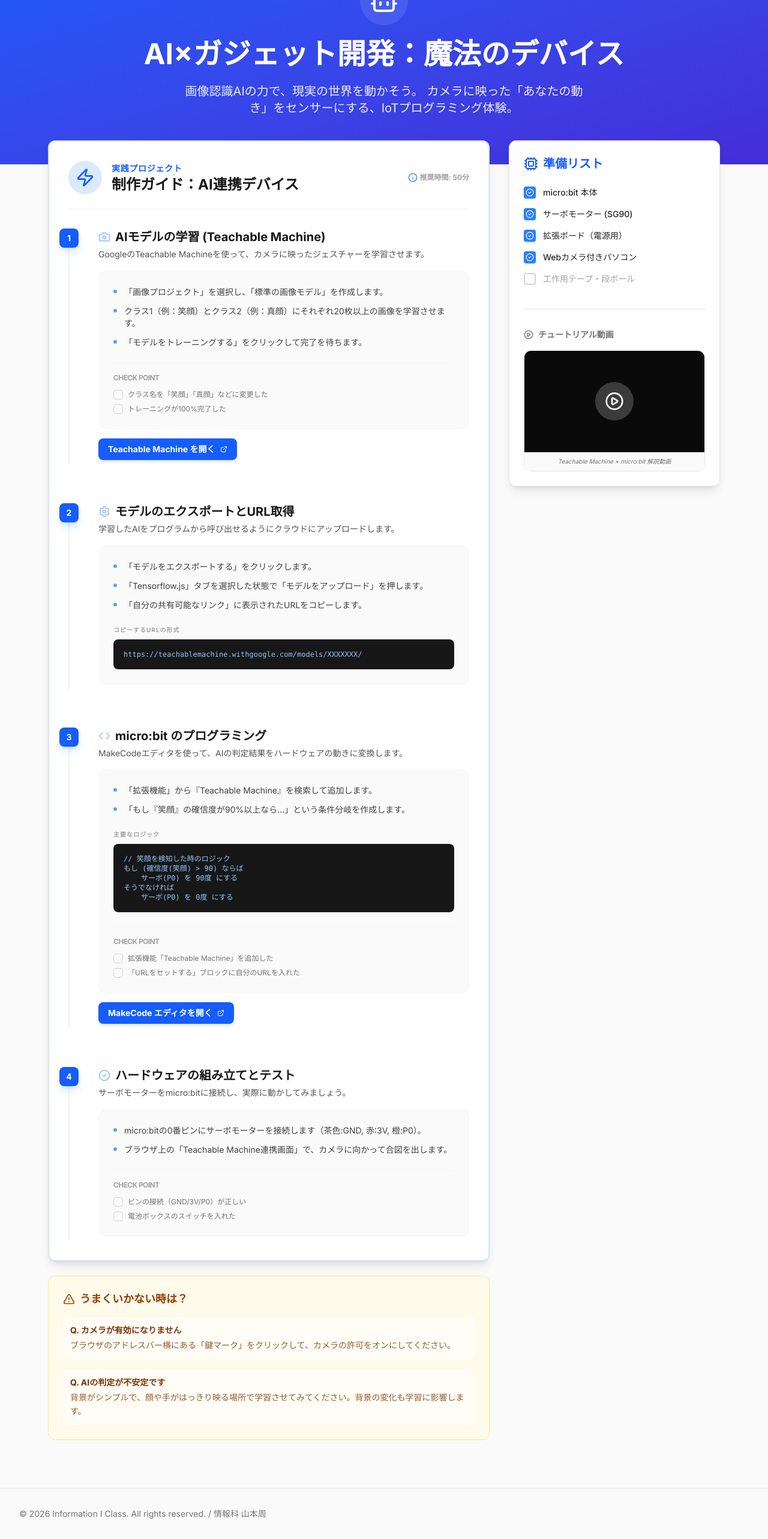
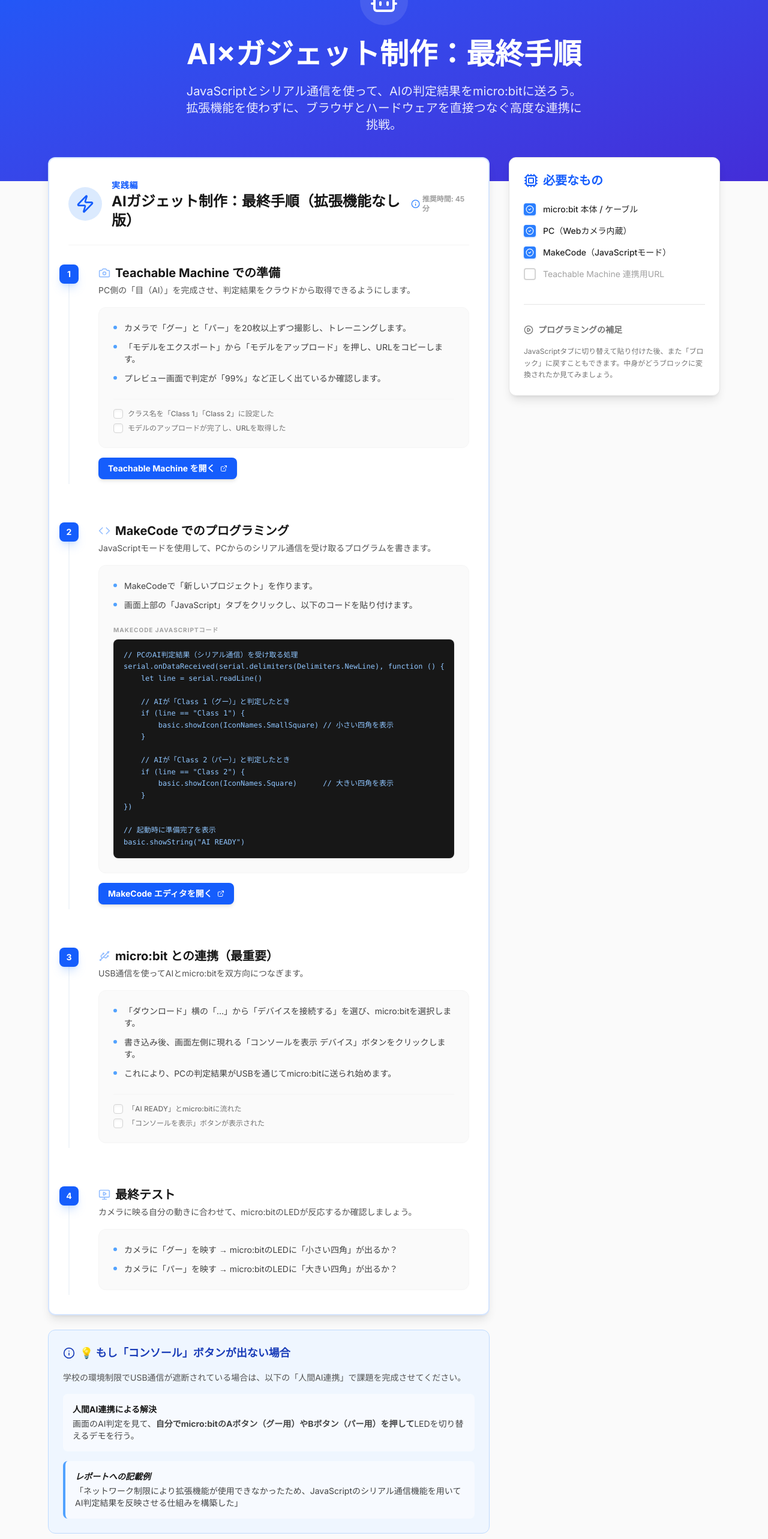
Before and after one commit to yamashu00/information-final, a Next.js app: page /information-final/courses/ai-gadget in a window 1280 px wide. Shown: the part 182-2748 px from the top of the page at 60% size. Built offline with nearby package versions, Linux system fonts and the light colour scheme.

Commit message:
feat: update AI gadget page with extension-free JavaScript communication method

```diff
--- a/src/app/courses/ai-gadget/page.tsx
+++ b/src/app/courses/ai-gadget/page.tsx
@@ -1,7 +1,7 @@
 "use client";
 
 import { useState } from "react";
-import { Bot, Cpu, AlertTriangle, PlayCircle, ExternalLink, Camera, Settings, Code, Zap, CheckCircle2, Copy, Check, Info } from "lucide-react";
+import { Bot, Cpu, AlertTriangle, PlayCircle, ExternalLink, Camera, Settings, Code, Zap, CheckCircle2, Copy, Check, Info, Usb, MonitorPlay } from "lucide-react";
 
 export default function page() {
     return (
@@ -12,10 +12,10 @@
                     <div className="inline-flex p-4 rounded-full bg-white/10 mb-6 backdrop-blur-sm">
                         <Bot className="w-12 h-12" />
                     </div>
-                    <h1 className="text-4xl md:text-5xl font-bold mb-6">AI×ガジェット開発：魔法のデバイス</h1>
+                    <h1 className="text-4xl md:text-5xl font-bold mb-6">AI×ガジェット制作：最終手順</h1>
                     <p className="text-xl opacity-90 max-w-2xl mx-auto">
-                        画像認識AIの力で、現実の世界を動かそう。
-                        カメラに映った「あなたの動き」をセンサーにする、IoTプログラミング体験。
+                        JavaScriptとシリアル通信を使って、AIの判定結果をmicro:bitに送ろう。
+                        拡張機能を使わずに、ブラウザとハードウェアを直接つなぐ高度な連携に挑戦。
                     </p>
                 </div>
             </section>
@@ -32,13 +32,13 @@
                                     <Zap className="w-8 h-8" />
                                 </div>
                                 <div>
-                                    <span className="text-sm font-bold text-blue-600 dark:text-blue-400 uppercase tracking-wider">実践プロジェクト</span>
-                                    <h2 className="text-2xl font-bold">制作ガイド：AI連携デバイス</h2>
+                                    <span className="text-sm font-bold text-blue-600 dark:text-blue-400 uppercase tracking-wider">実践編</span>
+                                    <h2 className="text-2xl font-bold">AIガジェット制作：最終手順（拡張機能なし版）</h2>
                                 </div>
                             </div>
                             <div className="flex items-center text-xs font-bold text-neutral-400">
                                 <Info className="w-4 h-4 mr-1 text-blue-500" />
-                                推奨時間: 50分
+                                推奨時間: 45分
                             </div>
                         </div>
 
@@ -47,16 +47,16 @@
                             <ProjectStep
                                 number={1}
                                 icon={<Camera className="w-5 h-5 text-blue-500" />}
-                                title="AIモデルの学習 (Teachable Machine)"
-                                desc="GoogleのTeachable Machineを使って、カメラに映ったジェスチャーを学習させます。"
+                                title="Teachable Machine での準備"
+                                desc="PC側の「目（AI）」を完成させ、判定結果をクラウドから取得できるようにします。"
                                 details={[
-                                    "「画像プロジェクト」を選択し、「標準の画像モデル」を作成します。",
-                                    "クラス1（例：笑顔）とクラス2（例：真顔）にそれぞれ20枚以上の画像を学習させます。",
-                                    "「モデルをトレーニングする」をクリックして完了を待ちます。"
+                                    "カメラで「グー」と「パー」を20枚以上ずつ撮影し、トレーニングします。",
+                                    "「モデルをエクスポート」から「モデルをアップロード」を押し、URLをコピーします。",
+                                    "プレビュー画面で判定が「99%」など正しく出ているか確認します。"
                                 ]}
                                 checkItems={[
-                                    "クラス名を「笑顔」「真顔」などに変更した",
-                                    "トレーニングが100%完了した"
+                                    "クラス名を「Class 1」「Class 2」に設定した",
+                                    "モデルのアップロードが完了し、URLを取得した"
                                 ]}
                                 action={{ text: "Teachable Machine を開く", url: "https://teachablemachine.withgoogle.com/" }}
                             />
@@ -64,75 +64,96 @@
                             {/* Step 2 */}
                             <ProjectStep
                                 number={2}
-                                icon={<Settings className="w-5 h-5 text-blue-500" />}
-                                title="モデルのエクスポートとURL取得"
-                                desc="学習したAIをプログラムから呼び出せるようにクラウドにアップロードします。"
+                                icon={<Code className="w-5 h-5 text-blue-500" />}
+                                title="MakeCode でのプログラミング"
+                                desc="JavaScriptモードを使用して、PCからのシリアル通信を受け取るプログラムを書きます。"
                                 details={[
-                                    "「モデルをエクスポートする」をクリックします。",
-                                    "「Tensorflow.js」タブを選択した状態で「モデルをアップロード」を押します。",
-                                    "「自分の共有可能なリンク」に表示されたURLをコピーします。"
+                                    "MakeCodeで「新しいプロジェクト」を作ります。",
+                                    "画面上部の「JavaScript」タブをクリックし、以下のコードを貼り付けます。"
                                 ]}
-                                codeSnippet="https://teachablemachine.withgoogle.com/models/XXXXXXX/"
-                                codeLabel="コピーするURLの形式"
+                                codeSnippet={`// PCのAI判定結果（シリアル通信）を受け取る処理
+serial.onDataReceived(serial.delimiters(Delimiters.NewLine), function () {
+    let line = serial.readLine()
+
+    // AIが「Class 1（グー）」と判定したとき
+    if (line == "Class 1") {
+        basic.showIcon(IconNames.SmallSquare) // 小さい四角を表示
+    }
+
+    // AIが「Class 2（パー）」と判定したとき
+    if (line == "Class 2") {
+        basic.showIcon(IconNames.Square)      // 大きい四角を表示
+    }
+})
+
+// 起動時に準備完了を表示
+basic.showString("AI READY")`}
+                                codeLabel="MakeCode JavaScriptコード"
+                                action={{ text: "MakeCode エディタを開く", url: "https://makecode.microbit.org/" }}
                             />
 
                             {/* Step 3 */}
                             <ProjectStep
                                 number={3}
-                                icon={<Code className="w-5 h-5 text-blue-500" />}
-                                title="micro:bit のプログラミング"
-                                desc="MakeCodeエディタを使って、AIの判定結果をハードウェアの動きに変換します。"
+                                icon={<Usb className="w-5 h-5 text-blue-500" />}
+                                title="micro:bit との連携（最重要）"
+                                desc="USB通信を使ってAIとmicro:bitを双方向につなぎます。"
                                 details={[
-                                    "「拡張機能」から『Teachable Machine』を検索して追加します。",
-                                    "「もし『笑顔』の確信度が90%以上なら...」という条件分岐を作成します。"
+                                    "「ダウンロード」横の「…」から「デバイスを接続する」を選び、micro:bitを選択します。",
+                                    "書き込み後、画面左側に現れる「コンソールを表示 デバイス」ボタンをクリックします。",
+                                    "これにより、PCの判定結果がUSBを通じてmicro:bitに送られ始めます。"
                                 ]}
                                 checkItems={[
-                                    "拡張機能「Teachable Machine」を追加した",
-                                    "「URLをセットする」ブロックに自分のURLを入れた"
+                                    "「AI READY」とmicro:bitに流れた",
+                                    "「コンソールを表示」ボタンが表示された"
                                 ]}
-                                codeSnippet={`// 笑顔を検知した時のロジック
-もし (確信度(笑顔) > 90) ならば
-    サーボ(P0) を 90度 にする
-そうでなければ
-    サーボ(P0) を 0度 にする`}
-                                codeLabel="主要なロジック"
-                                action={{ text: "MakeCode エディタを開く", url: "https://makecode.microbit.org/" }}
                             />
 
                             {/* Step 4 */}
                             <ProjectStep
                                 number={4}
-                                icon={<CheckCircle2 className="w-5 h-5 text-blue-500" />}
-                                title="ハードウェアの組み立てとテスト"
-                                desc="サーボモーターをmicro:bitに接続し、実際に動かしてみましょう。"
+                                icon={<MonitorPlay className="w-5 h-5 text-blue-500" />}
+                                title="最終テスト"
+                                desc="カメラに映る自分の動きに合わせて、micro:bitのLEDが反応するか確認しましょう。"
                                 details={[
-                                    "micro:bitの0番ピンにサーボモーターを接続します（茶色:GND, 赤:3V, 橙:P0）。",
-                                    "ブラウザ上の「Teachable Machine連携画面」で、カメラに向かって合図を出します。"
-                                ]}
-                                checkItems={[
-                                    "ピンの接続（GND/3V/P0）が正しい",
-                                    "電池ボックスのスイッチを入れた"
+                                    "カメラに「グー」を映す → micro:bitのLEDに「小さい四角」が出るか？",
+                                    "カメラに「パー」を映す → micro:bitのLEDに「大きい四角」が出るか？"
                                 ]}
                             />
                         </div>
                     </div>
 
-                    {/* Troubleshooting */}
-                    <div className="bg-amber-50 dark:bg-amber-900/10 rounded-xl border border-amber-200 dark:border-amber-800 p-6 animate-fade-in" style={{ animationDelay: "500ms" }}>
-                        <h3 className="text-lg font-bold text-amber-800 dark:text-amber-500 mb-4 flex items-center">
-                            <AlertTriangle className="w-5 h-5 mr-2" />
-                            うまくいかない時は？
+                    {/* Offline Alternative */}
+                    <div className="bg-blue-50 dark:bg-blue-900/10 rounded-xl border border-blue-200 dark:border-blue-800 p-6 animate-fade-in">
+                        <h3 className="text-lg font-bold text-blue-800 dark:text-blue-400 mb-4 flex items-center">
+                            <Info className="w-5 h-5 mr-2" />
+                            💡 もし「コンソール」ボタンが出ない場合
                         </h3>
-                        <div className="grid gap-4 text-sm text-amber-900 dark:text-amber-200">
-                            <div className="bg-white/50 dark:bg-black/20 p-3 rounded-lg">
-                                <p className="font-bold whitespace-nowrap mb-1">Q. カメラが有効になりません</p>
-                                <p className="opacity-80 leading-relaxed">ブラウザのアドレスバー横にある「鍵マーク」をクリックして、カメラの許可をオンにしてください。</p>
+                        <p className="text-sm text-neutral-600 dark:text-neutral-300 mb-4 leading-relaxed">
+                            学校の環境制限でUSB通信が遮断されている場合は、以下の「人間AI連携」で課題を完成させてください。
+                        </p>
+                        <div className="space-y-4">
+                            <div className="bg-white/50 dark:bg-black/20 p-4 rounded-lg text-sm">
+                                <p className="font-bold mb-1">人間AI連携による解決</p>
+                                <p className="opacity-80">画面のAI判定を見て、<strong>自分でmicro:bitのAボタン（グー用）やBボタン（パー用）を押して</strong>LEDを切り替えるデモを行う。</p>
                             </div>
-                            <div className="bg-white/50 dark:bg-black/20 p-3 rounded-lg">
-                                <p className="font-bold whitespace-nowrap mb-1">Q. AIの判定が不安定です</p>
-                                <p className="opacity-80 leading-relaxed">背景がシンプルで、顔や手がはっきり映る場所で学習させてみてください。背景の変化も学習に影響します。</p>
+                            <div className="bg-white/50 dark:bg-black/20 p-4 rounded-lg text-sm border-l-4 border-blue-400">
+                                <p className="font-bold mb-1 italic">レポートへの記載例</p>
+                                <p className="opacity-80">「ネットワーク制限により拡張機能が使用できなかったため、JavaScriptのシリアル通信機能を用いてAI判定結果を反映させる仕組みを構築した」</p>
                             </div>
                         </div>
+                    </div>
+
+                    {/* Common Errors */}
+                    <div className="bg-amber-50 dark:bg-amber-900/10 rounded-xl border border-amber-200 dark:border-amber-800 p-6 animate-fade-in">
+                        <h3 className="text-lg font-bold text-amber-800 dark:text-amber-500 mb-3 flex items-center">
+                            <AlertTriangle className="w-5 h-5 mr-2" />
+                            エラー解決のヒント
+                        </h3>
+                        <ul className="list-disc list-inside space-y-2 text-sm text-amber-900 dark:text-neutral-200">
+                            <li><strong>判定が逆になる：</strong> Teachable MachineのClass 1とClass 2の設定がJavaScriptのコードと一致しているか確認してください。</li>
+                            <li><strong>読み込みが遅い：</strong> モデルの学習画像を撮りすぎている可能性があります（50枚程度で十分です）。</li>
+                        </ul>
                     </div>
                 </div>
 
@@ -141,29 +162,23 @@
                     <div className="bg-white dark:bg-neutral-900 rounded-xl shadow-lg p-6 border border-neutral-200 dark:border-neutral-800 sticky top-24 animate-fade-in">
                         <h2 className="text-xl font-bold mb-6 flex items-center text-blue-600 dark:text-blue-400">
                             <Cpu className="w-6 h-6 mr-2" />
-                            準備リスト
+                            必要なもの
                         </h2>
                         <ul className="space-y-4">
-                            <PreparationItem label="micro:bit 本体" checked />
-                            <PreparationItem label="サーボモーター (SG90)" checked />
-                            <PreparationItem label="拡張ボード（電源用）" checked />
-                            <PreparationItem label="Webカメラ付きパソコン" checked />
-                            <PreparationItem label="工作用テープ・段ボール" />
+                            <PreparationItem label="micro:bit 本体 / ケーブル" checked />
+                            <PreparationItem label="PC（Webカメラ内蔵）" checked />
+                            <PreparationItem label="MakeCode（JavaScriptモード）" checked />
+                            <PreparationItem label="Teachable Machine 連携用URL" />
                         </ul>
 
                         <div className="mt-10 pt-8 border-t border-neutral-200 dark:border-neutral-800">
                             <h3 className="font-bold mb-4 flex items-center text-sm text-neutral-500">
                                 <PlayCircle className="w-4 h-4 mr-2" />
-                                チュートリアル動画
+                                プログラミングの補足
                             </h3>
-                            <a href="https://www.youtube.com/watch?v=T2qQGqZxkD0" target="_blank" rel="noopener" className="block relative rounded-xl overflow-hidden group border border-neutral-200 dark:border-neutral-800">
-                                <div className="bg-neutral-950 aspect-video flex items-center justify-center">
-                                    <div className="bg-white/20 p-4 rounded-full group-hover:bg-red-600 transition-colors">
-                                        <PlayCircle className="w-8 h-8 text-white" />
-                                    </div>
-                                </div>
-                                <p className="text-[10px] text-neutral-500 p-2 text-center group-hover:text-blue-500 transition-colors bg-neutral-50 dark:bg-neutral-900 italic">Teachable Machine × micro:bit 解説動画</p>
-                            </a>
+                            <div className="space-y-2 text-xs text-neutral-500 dark:text-neutral-400 leading-relaxed">
+                                <p>JavaScriptタブに切り替えて貼り付けた後、また「ブロック」に戻すこともできます。中身がどうブロックに変換されたか見てみましょう。</p>
+                            </div>
                         </div>
                     </div>
                 </div>
@@ -194,7 +209,7 @@
     };
 
     return (
-        <div className="relative pl-12 border-l-2 border-slate-100 dark:border-neutral-800 pb-2">
+        <div className="relative pl-12 border-l-2 border-slate-100 dark:border-neutral-800 pb-2 animate-fade-in">
             <div className="absolute -left-[17px] top-0 w-8 h-8 rounded-lg bg-blue-600 text-white flex items-center justify-center font-bold text-sm shadow-lg shadow-blue-500/20 z-10">
                 {number}
             </div>
@@ -225,15 +240,15 @@
                                 <span>{codeLabel || 'CODE'}</span>
                                 {copied && <span className="text-green-500 transition-opacity">COPIED!</span>}
                             </div>
-                            <div className="relative group">
-                                <pre className="bg-neutral-900 text-blue-300 p-4 rounded-lg text-xs font-mono overflow-x-auto border border-white/5">
+                            <div className="relative group/code">
+                                <pre className="bg-neutral-900 text-blue-300 p-4 rounded-lg text-xs font-mono overflow-x-auto border border-white/5 leading-relaxed">
                                     {codeSnippet}
                                 </pre>
                                 <button
                                     onClick={handleCopy}
-                                    className="absolute right-2 top-2 p-1.5 bg-white/10 rounded-md hover:bg-white/20 transition-colors opacity-0 group-hover:opacity-100"
+                                    className="absolute right-2 top-2 p-2 bg-white/10 rounded-md hover:bg-white/20 transition-all opacity-0 group-hover/code:opacity-100"
                                 >
-                                    {copied ? <Check className="w-3 h-3 text-green-400" /> : <Copy className="w-3 h-3 text-white" />}
+                                    {copied ? <Check className="w-4 h-4 text-green-400" /> : <Copy className="w-4 h-4 text-white" />}
                                 </button>
                             </div>
                         </div>
@@ -241,11 +256,10 @@
 
                     {checkItems && (
                         <div className="pt-4 border-t border-neutral-100 dark:border-neutral-800">
-                            <p className="text-xs font-bold text-neutral-400 mb-3 uppercase tracking-tighter">Check Point</p>
                             <div className="grid gap-2">
                                 {checkItems.map((item, i) => (
-                                    <div key={i} className="flex items-center text-xs text-neutral-500">
-                                        <div className="w-4 h-4 rounded border border-neutral-300 dark:border-neutral-700 mr-2 flex-shrink-0" />
+                                    <div key={i} className="flex items-center text-xs text-neutral-500 font-medium">
+                                        <div className="w-4 h-4 rounded border border-neutral-300 dark:border-neutral-700 mr-2 flex-shrink-0 bg-white dark:bg-neutral-900 shadow-inner" />
                                         {item}
                                     </div>
                                 ))}
```
